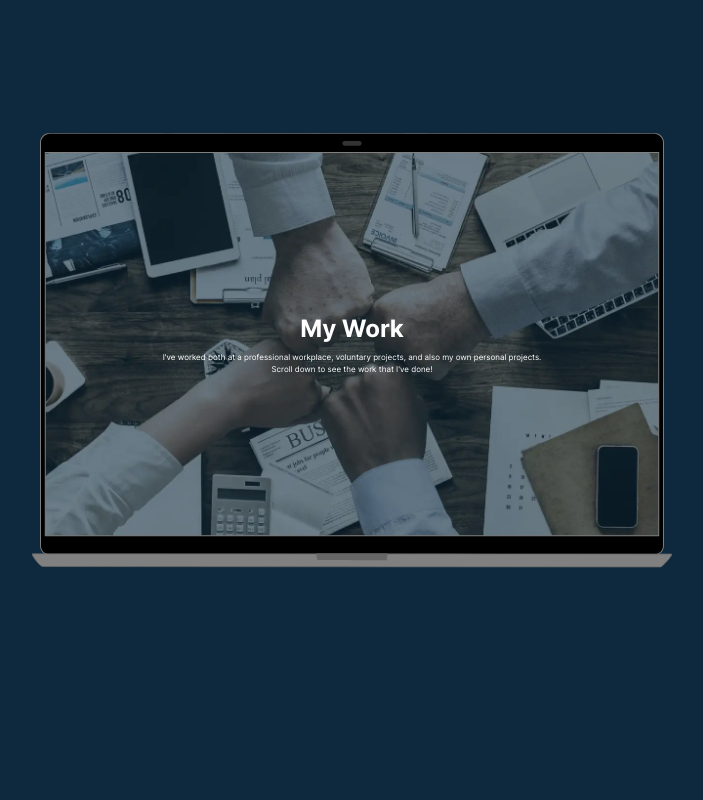
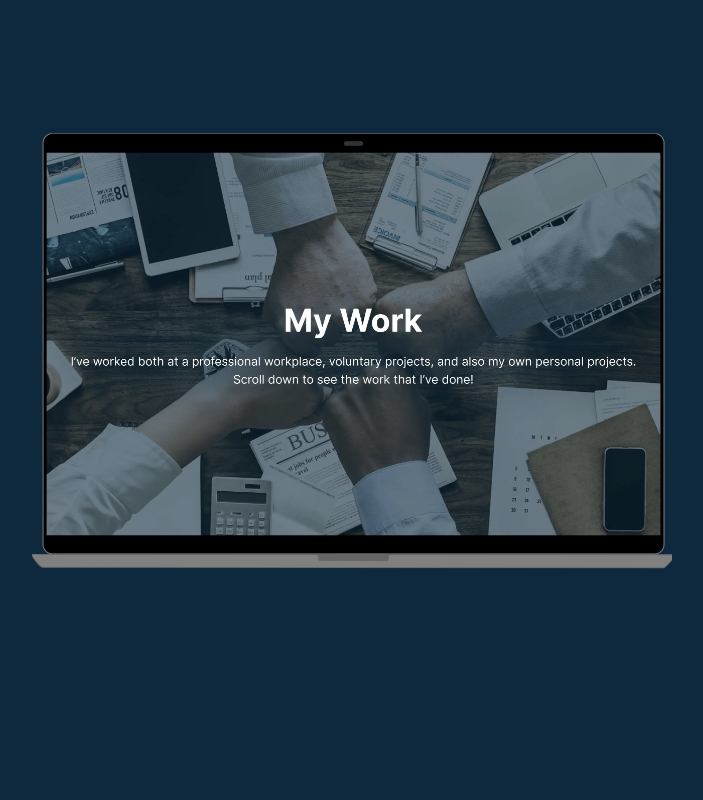
Before and after one commit to MarioSerano/marioserano, an Astro site: page / in a window 1280 px wide. Shown: the part 1620-2420 px from the top of the page, without its empty margins (288-991 px from the left). Built offline with nearby package versions, Linux system fonts and the light colour scheme; Astro itself is replaced by a stand-in of ours.

Commit message:
feat: try with images for better framerate on mobile

```diff
--- a/package.json
+++ b/package.json
@@ -19,6 +19,7 @@
     "@types/react-dom": "^18.0.6",
     "astro": "^3.5.5",
     "framer-motion": "^10.16.5",
+    "gsap": "^3.12.4",
     "react": "^18.0.0",
     "react-dom": "^18.0.0",
     "tailwindcss": "^3.0.24",
--- a/src/sections/Experience/ExperienceItems/BaseExperienceItem.astro
+++ b/src/sections/Experience/ExperienceItems/BaseExperienceItem.astro
@@ -1,7 +1,7 @@
 ---
-import macbookScreen from "~/assets/work/macbook-screen.svg?raw";
-import macbookBase from "~/assets/work/macbook-base.svg?raw";
-import iphone from "~/assets/work/iphone.svg?raw";
+import macbookScreen from "~/assets/experiences/svgs/macbook-screen.svg?raw";
+import macbookBase from "~/assets/experiences/svgs/macbook-base.svg?raw";
+import iphone from "~/assets/experiences/svgs/iphone.svg?raw";
 import Button from "~/components/astro/ui/Button.astro";
 import ImageCarousel from "~/components/react/ui/ImageCarousel";
 interface Props {
@@ -71,7 +71,7 @@ const {
           >
             <Fragment set:html={iphone} />
             <div
-              class="absolute left-0 top-0 h-full w-full overflow-hidden rounded-[15%]"
+              class="absolute left-0 top-0 h-full w-full overflow-hidden rounded-[15%] md:rounded-[14%]"
             >
               <div
                 class="absolute left-0 top-0 flex h-full w-full flex-col items-center justify-center p-[2%] text-center md:p-1"
--- a/src/sections/MyWork/MyWorkDesktop.astro
+++ b/src/sections/MyWork/MyWorkDesktop.astro
@@ -1,8 +1,6 @@
 ---
 import { Image } from "astro:assets";
-import myWork from "~/assets/work/teamwork.webp";
-import macbookScreen from "~/assets/work/macbook-screen.svg?raw";
-import macbookBase from "~/assets/work/macbook-base.svg?raw";
+import myWork from "~/assets/work/my-work-desktop.webp";
 ---
 
 <div
@@ -20,34 +18,7 @@ import macbookBase from "~/assets/work/macbook-base.svg?raw";
             id="work-desktop__scale-object"
             class="left-0 top-0 z-10 flex h-full w-full scale-[1.25] flex-col items-center"
           >
-            <div
-              class="relative w-full px-4 [&>svg]:relative [&>svg]:z-10 [&>svg]:h-full [&>svg]:w-full"
-            >
-              <Fragment set:html={macbookScreen} />
-              <div class="absolute left-0 top-0 h-full w-full px-4">
-                <Image
-                  class="h-full w-full rounded-3xl object-cover"
-                  src={myWork}
-                  alt="My Work"
-                />
-                <div
-                  class="absolute left-0 top-0 flex h-full w-full flex-col items-center justify-center px-layout text-center"
-                >
-                  <h2 class="text-h5 font-bold text-white lg:text-h2">
-                    My Work
-                  </h2>
-                  <p class="mt-3 text-p3 text-white lg:mt-4 lg:text-p2">
-                    I&apos;ve worked both at a professional workplace, voluntary
-                    projects, and also my own personal projects. <br />Scroll
-                    down to see the work that I&apos;ve done!
-                  </p>
-                </div>
-              </div>
-            </div>
-            <div class="relative z-10 -mt-1 w-full [&>svg]:w-full">
-              <Fragment set:html={macbookBase} />
-            </div>
-          </div>
+            <Image src={myWork} alt="My Work" width={1366} height={923} />
           </div>
         </div>
       </div>
@@ -122,3 +93,4 @@ import macbookBase from "~/assets/work/macbook-base.svg?raw";
       }
     });
   </script>
+</div>
--- a/src/sections/MyWork/MyWorkMobile.astro
+++ b/src/sections/MyWork/MyWorkMobile.astro
@@ -1,7 +1,7 @@
 ---
 import iphone from "~/assets/work/iphone.svg?raw";
 import { Image } from "astro:assets";
-import myWork from "~/assets/work/teamwork-mobile.webp";
+import myWork from "~/assets/work/my-work-mobile.webp";
 ---
 
 <div id="work-mobile" class="relative z-10 block min-h-[200vh] md:hidden">
--- a/src/sections/MyWork/index.astro
+++ b/src/sections/MyWork/index.astro
@@ -1,9 +1,7 @@
 ---
 import MyWorkDesktop from "./MyWorkDesktop.astro";
-import MyWorkMobile from "./MyWorkMobile.astro";
 ---
 
 <div id="work">
   <MyWorkDesktop />
-  <MyWorkMobile />
 </div>
```
Also changed, not shown: src/assets/experiences/svgs/iphone.svg (renamed from src/assets/work/iphone.svg), src/assets/experiences/svgs/macbook-base.svg (renamed from src/assets/work/macbook-base.svg), src/assets/experiences/svgs/macbook-screen.svg (renamed from src/assets/work/macbook-screen.svg), src/assets/work/my-work-desktop.webp (added), 1 other file. Lines whose indentation alone changed are shown as unchanged.
